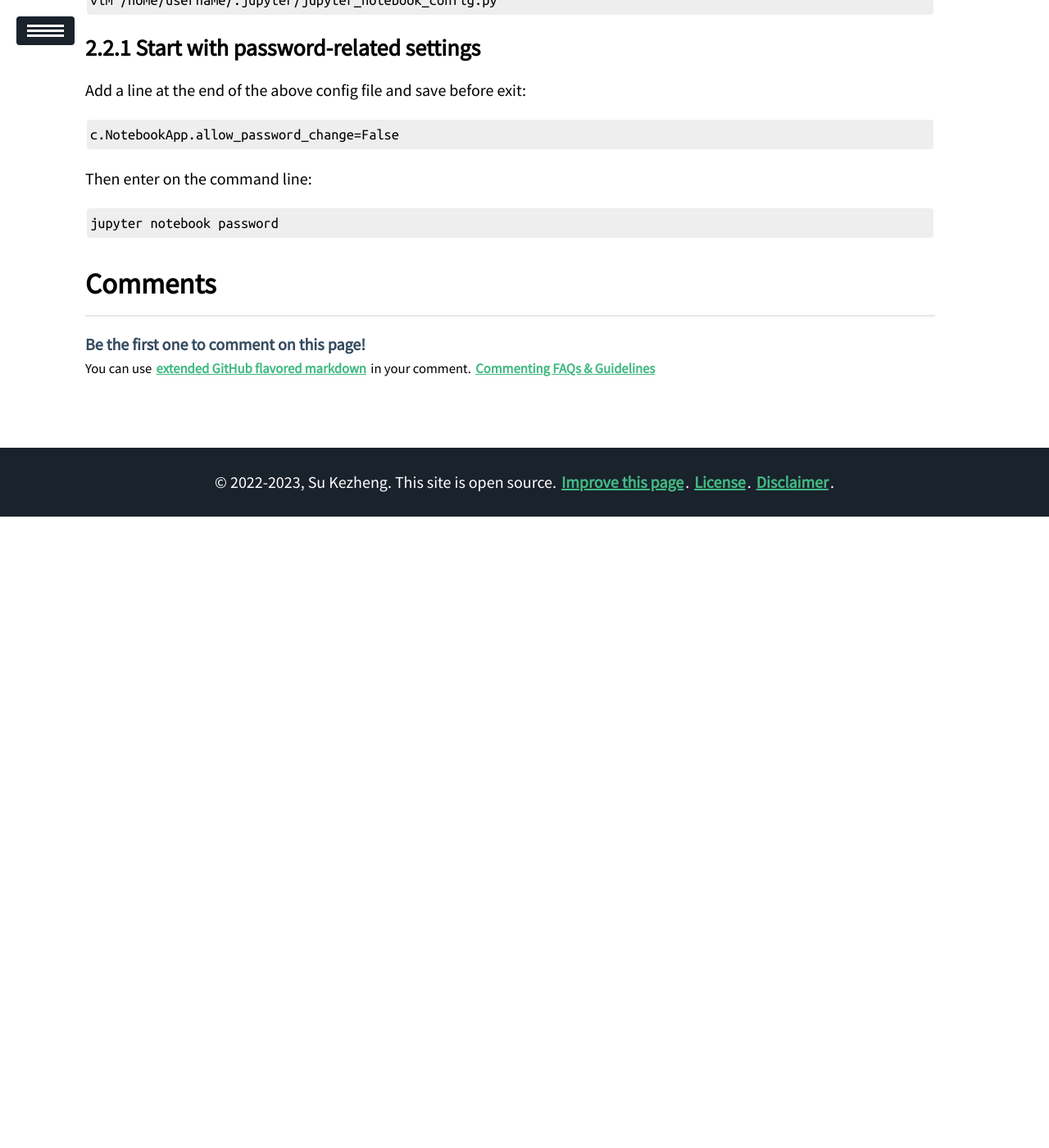
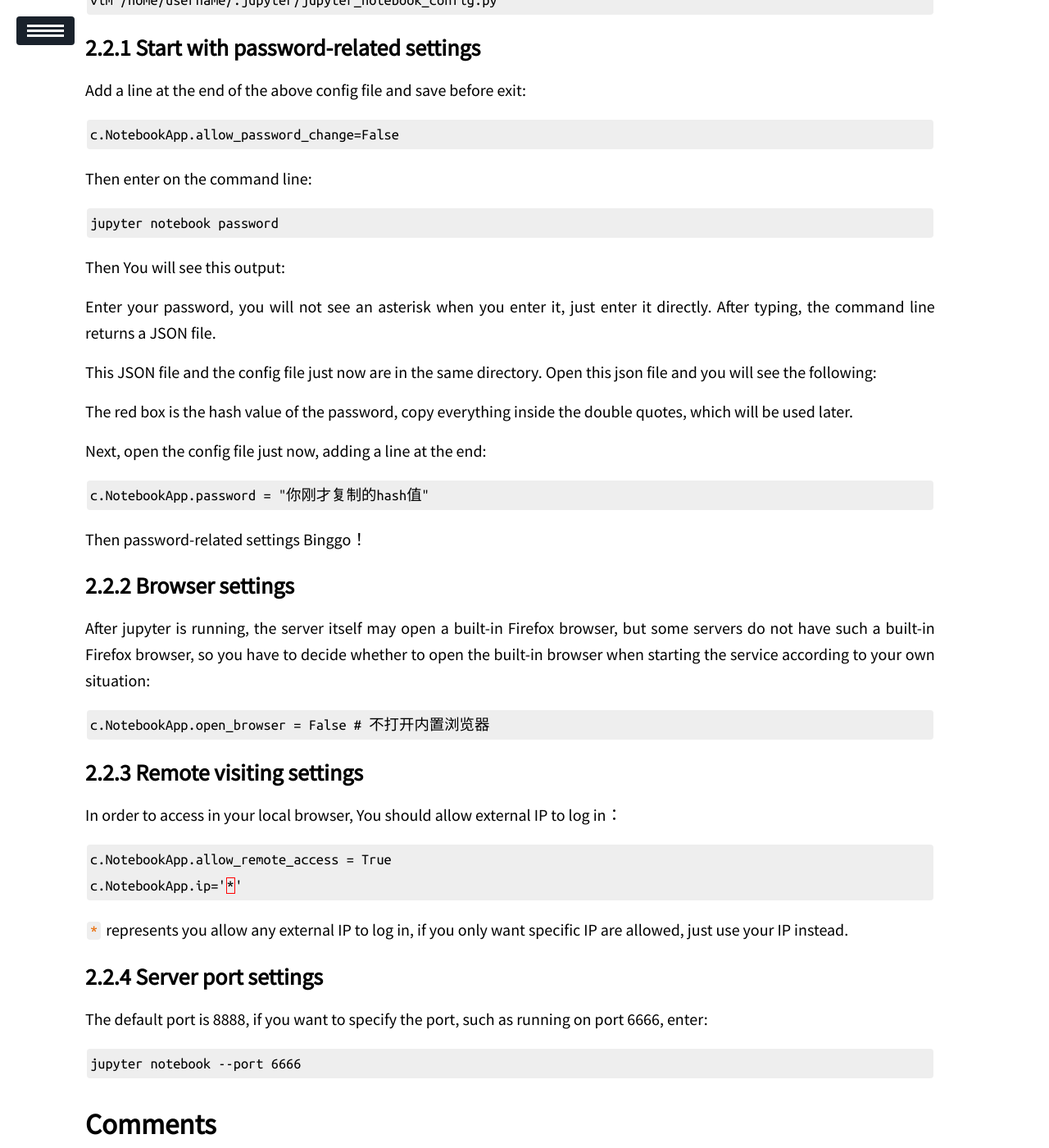
Before and after one commit to ssskz/ssskz.github.io, a Jekyll site: the page built from _posts/2023-3-8-Jupyter-Notebook-On-Linux.md, in a window 1280 px wide and 1400 px high, scrolled down 1333 px. Shown: the whole window at 82% size. Built offline with Jekyll 4.4.1, drawn with Linux system fonts in a browser that asks for light colours; our own code applies the rules of GitHub Pages for plain Markdown files; a script that is not in the unit is left out; before the commit the page ends 1963 px from its top, so only the background shows below that.

Commit message:
update
Signed-off-by: ssskz <12497590+ssskz@user.noreply.gitee.com>

````diff
--- a/_posts/2023-3-8-Jupyter-Notebook-On-Linux.md
+++ b/_posts/2023-3-8-Jupyter-Notebook-On-Linux.md
@@ -57,3 +57,44 @@ Then enter on the command line:
 ```markdown
 jupyter notebook password
 ```
+
+Then You will see this output:
+
+
+Enter your password, you will not see an asterisk when you enter it, just enter it directly. After typing, the command line returns a JSON file.
+
+This JSON file and the config file just now are in the same directory. Open this json file and you will see the following:
+
+The red box is the hash value of the password, copy everything inside the double quotes, which will be used later.
+
+Next, open the config file just now, adding a line at the end:
+
+```markdown
+c.NotebookApp.password = "你刚才复制的hash值"
+```
+
+Then password-related settings Binggo！
+
+### Browser settings
+
+After jupyter is running, the server itself may open a built-in Firefox browser, but some servers do not have such a built-in Firefox browser, so you have to decide whether to open the built-in browser when starting the service according to your own situation:
+
+```markdown
+c.NotebookApp.open_browser = False # 不打开内置浏览器
+```
+### Remote visiting settings
+
+In order to access in your local browser, You should allow external IP to log in：
+```markdown
+c.NotebookApp.allow_remote_access = True
+c.NotebookApp.ip='*'
+```
+
+`*` represents you allow any external IP to log in, if you only want specific IP are allowed, just use your IP instead.
+
+### Server port settings
+
+The default port is 8888, if you want to specify the port, such as running on port 6666, enter:
+```markdown
+jupyter notebook --port 6666
+```
````
